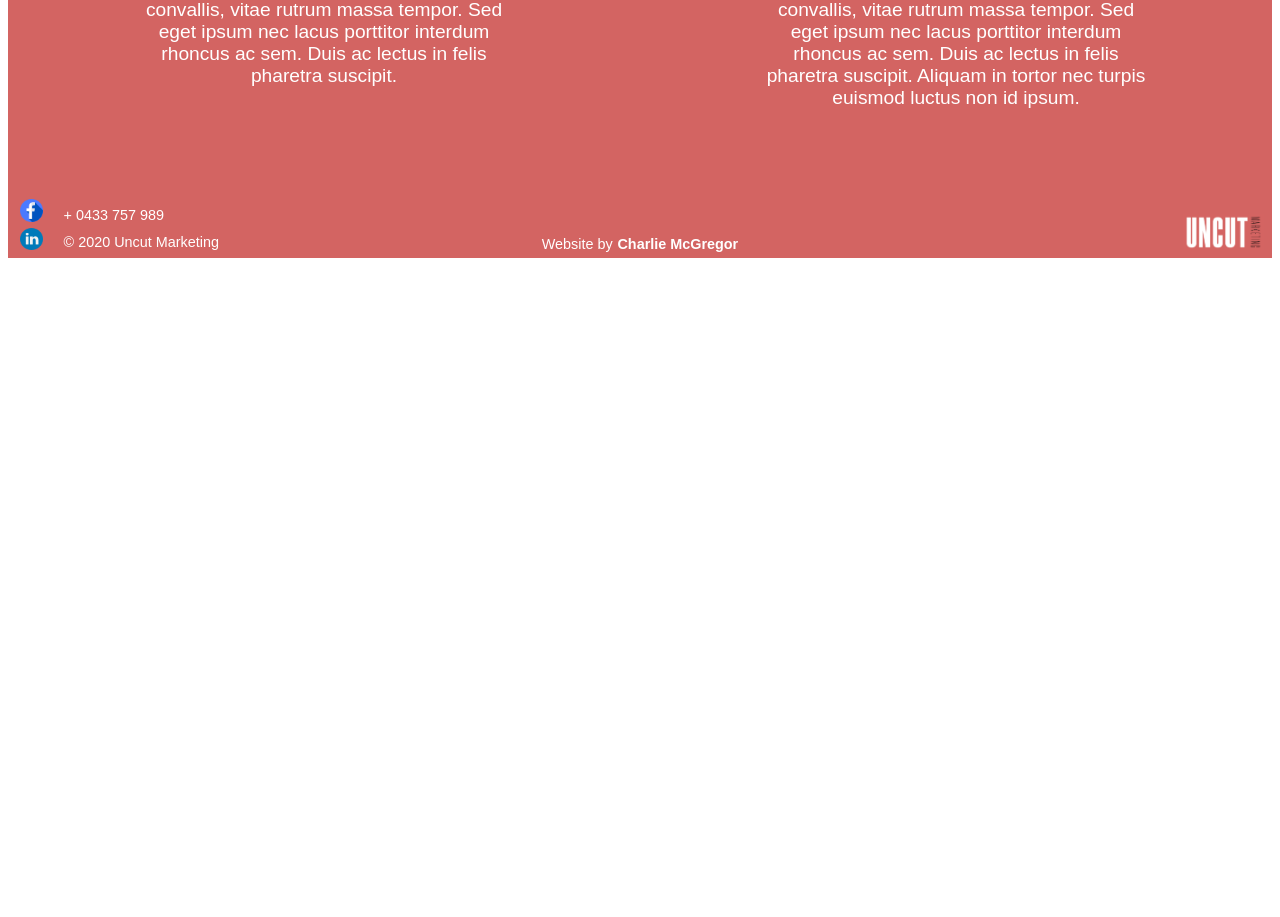
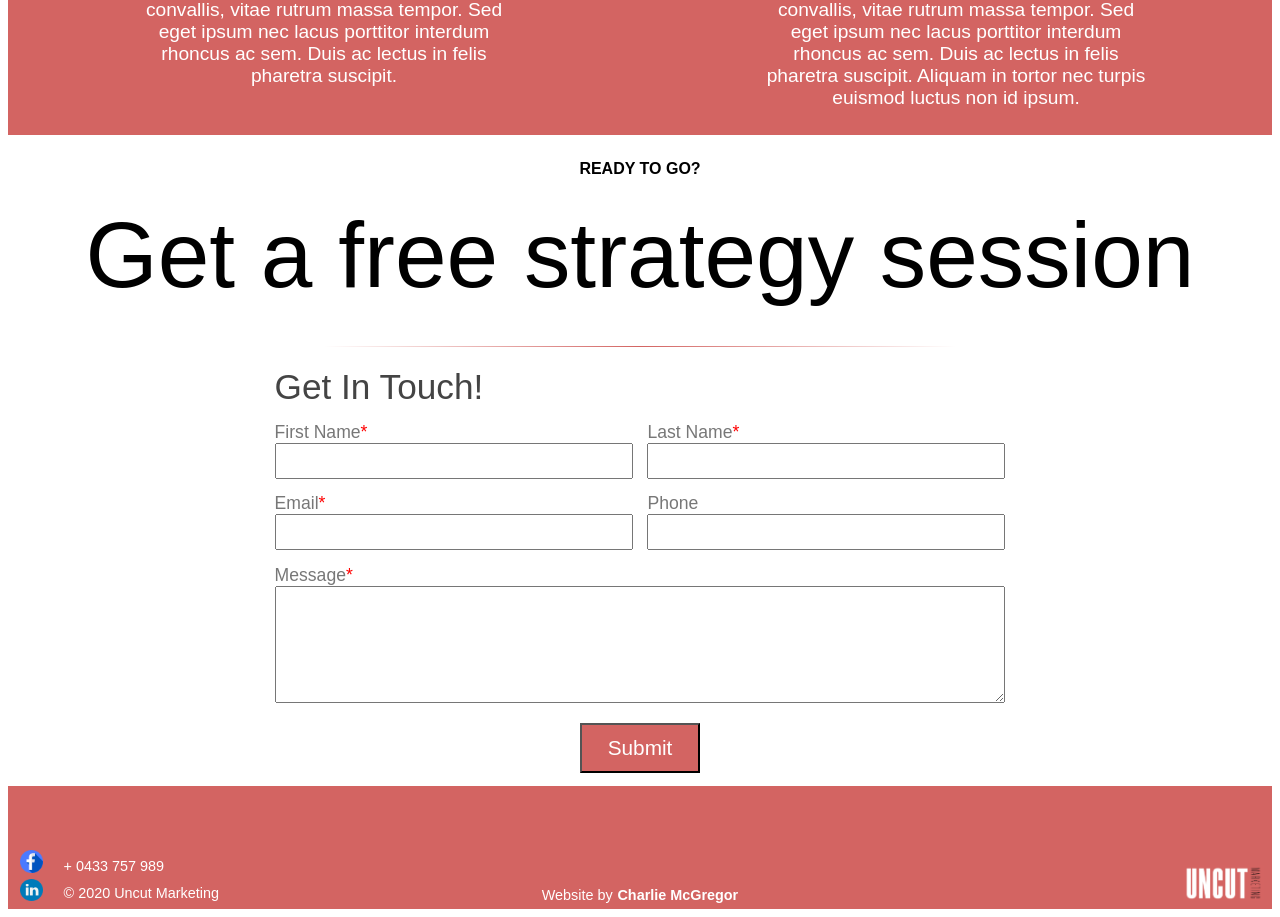
Before and after one commit to charliemcg/DigitalMarketing, a React (Create React App) app: page / in a window 1280 px wide. Shown: the part 2563-3480 px from the top of the page. Before the commit the page ends 2829 px from the top, so only its background shows below. Built offline with nearby package versions, Linux system fonts and the light colour scheme.

Commit message:
made contact form responsive

```diff
--- a/src/App.js
+++ b/src/App.js
@@ -16,7 +16,7 @@ function App() {
       <Services />
       <Quote />
       <Testimonials />
-      {/* <Contact /> */}
+      <Contact />
       <Footer />
     </div>
   );
--- a/src/Components/Contact/styles.css
+++ b/src/Components/Contact/styles.css
@@ -16,13 +16,13 @@
 
 #contact-ready {
   font-weight: bold;
-  font-size: 1.2vw;
-  margin-top: 3vw;
+  font-size: 1rem;
+  margin-top: 2%;
 }
 
 #contact-promo {
-  font-size: 6.7vw;
-  margin: 1.2vw;
+  font-size: 5.8rem;
+  margin: 1.9%;
   text-align: center;
 }
 
@@ -31,7 +31,7 @@
   background-image: linear-gradient(to left, #fff, #fff, #d36462, #fff, #fff);
   height: 1px;
   width: 100%;
-  margin: 2vw;
+  margin: 1%;
 }
 
 #contact-form-wrapper {
@@ -41,7 +41,7 @@
 #contact-title-wrapper {
   color: #444;
   margin: 1%;
-  font-size: 2.7vw;
+  font-size: 2.2rem;
 }
 
 #contact-input-wrapper {
@@ -57,7 +57,7 @@
           flex-direction: column;
   margin: 1%;
   color: #777;
-  font-size: 1.2vw;
+  font-size: 1.1rem;
 }
 
 .contact-input {
@@ -66,7 +66,7 @@
 
 #contact-error {
   color: red;
-  font-size: 1.1vw;
+  font-size: 1rem;
 }
 
 #contact-row {
@@ -79,7 +79,7 @@
   height: 100px;
   resize: vertical;
   font-family: "Arial, Helvetica, sans-serif";
-  padding: 1vw;
+  padding: 1%;
   line-height: 1.3;
 }
 
@@ -90,13 +90,13 @@
   -webkit-box-align: end;
       -ms-flex-align: end;
           align-items: flex-end;
-  margin: 1vw;
+  margin: 1%;
 }
 
 #contact-submit-btn {
-  height: 3.4vw;
-  width: 9vw;
-  font-size: 1.4vw;
+  height: 50px;
+  width: 120px;
+  font-size: 1.3rem;
   background: #d36462;
   color: #fff;
 }
@@ -105,4 +105,13 @@
   background: -webkit-gradient(linear, left top, left bottom, from(#d36462), color-stop(rgba(211, 100, 98, 0.9)), to(rgba(211, 100, 98, 0.7)));
   background: linear-gradient(to bottom, #d36462, rgba(211, 100, 98, 0.9), rgba(211, 100, 98, 0.7));
 }
+
+@media only screen and (max-width: 1130px) {
+  #contact-row {
+    -webkit-box-orient: vertical;
+    -webkit-box-direction: normal;
+        -ms-flex-direction: column;
+            flex-direction: column;
+  }
+}
 /*# sourceMappingURL=styles.css.map */
--- a/src/Components/Contact/styles.scss
+++ b/src/Components/Contact/styles.scss
@@ -8,12 +8,12 @@
 }
 #contact-ready {
   font-weight: bold;
-  font-size: 1.2vw;
-  margin-top: 3vw;
+  font-size: 1rem;
+  margin-top: 2%;
 }
 #contact-promo {
-  font-size: 6.7vw;
-  margin: 1.2vw;
+  font-size: 5.8rem;
+  margin: 1.9%;
   text-align: center;
 }
 #contact-divider {
@@ -27,7 +27,7 @@
   );
   height: 1px;
   width: 100%;
-  margin: 2vw;
+  margin: 1%;
 }
 #contact-form-wrapper {
   width: 59%;
@@ -35,7 +35,7 @@
 #contact-title-wrapper {
   color: $fontDarkGrey;
   margin: 1%;
-  font-size: 2.7vw;
+  font-size: 2.2rem;
 }
 #contact-input-wrapper {
   flex: 1;
@@ -43,14 +43,14 @@
   flex-direction: column;
   margin: 1%;
   color: $fontLightGrey;
-  font-size: 1.2vw;
+  font-size: 1.1rem;
 }
 .contact-input {
   height: 30px;
 }
 #contact-error {
   color: $red;
-  font-size: 1.1vw;
+  font-size: 1rem;
 }
 #contact-row {
   display: flex;
@@ -59,18 +59,18 @@
   height: 100px;
   resize: vertical;
   font-family: "Arial, Helvetica, sans-serif";
-  padding: 1vw;
+  padding: 1%;
   line-height: 1.3;
 }
 #contact-submit-wrapper {
   display: flex;
   align-items: flex-end;
-  margin: 1vw;
+  margin: 1%;
 }
 #contact-submit-btn {
-  height: 3.4vw;
-  width: 9vw;
-  font-size: 1.4vw;
+  height: 50px;
+  width: 120px;
+  font-size: 1.3rem;
   background: $mainColor;
   color: $white;
   &:hover {
@@ -82,3 +82,8 @@
     );
   }
 }
+@media only screen and (max-width: 1130px) {
+  #contact-row {
+    flex-direction: column;
+  }
+}
```
Also changed, not shown: 1 other file (tests, documents, lock files or other folders).
